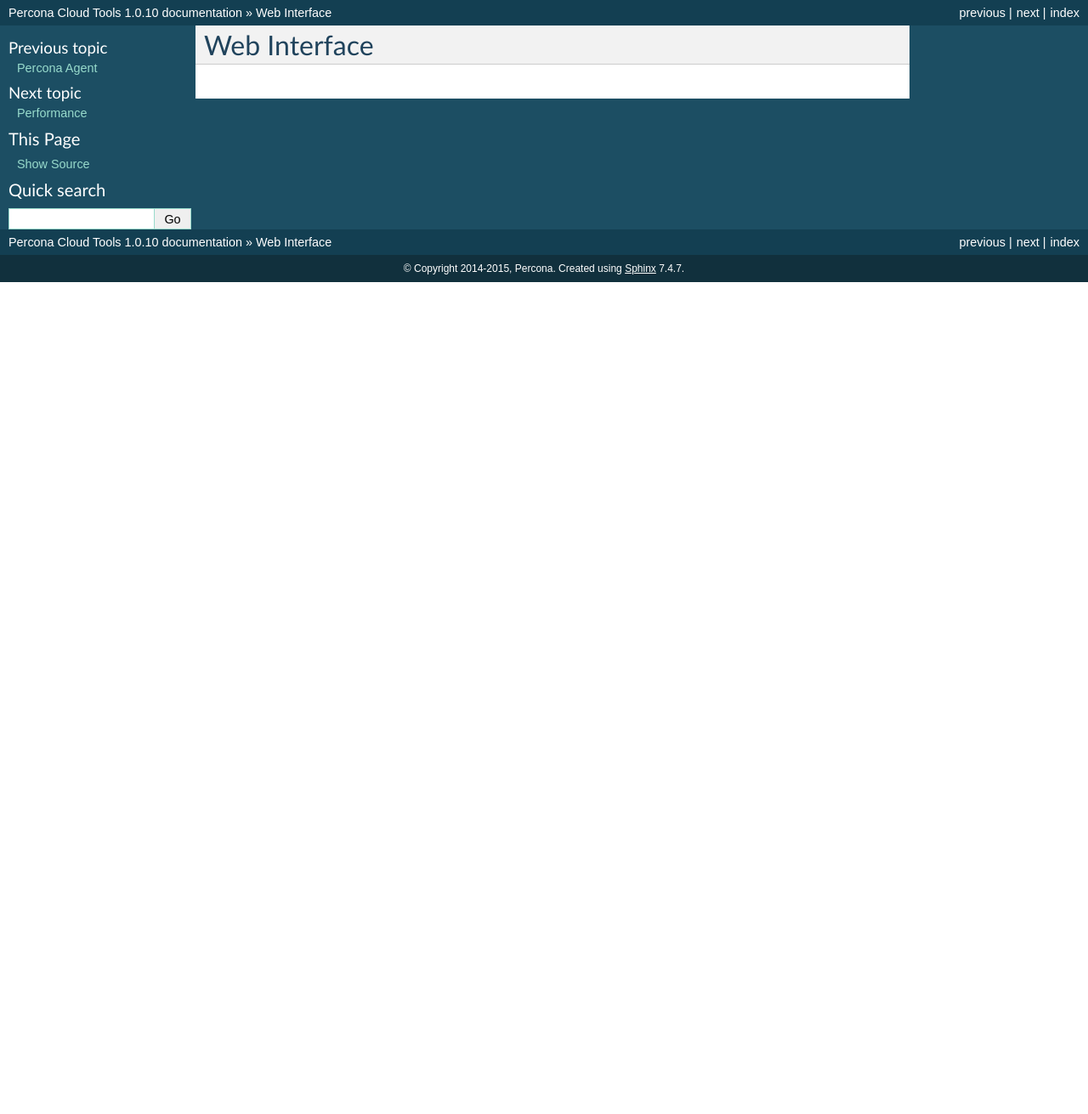
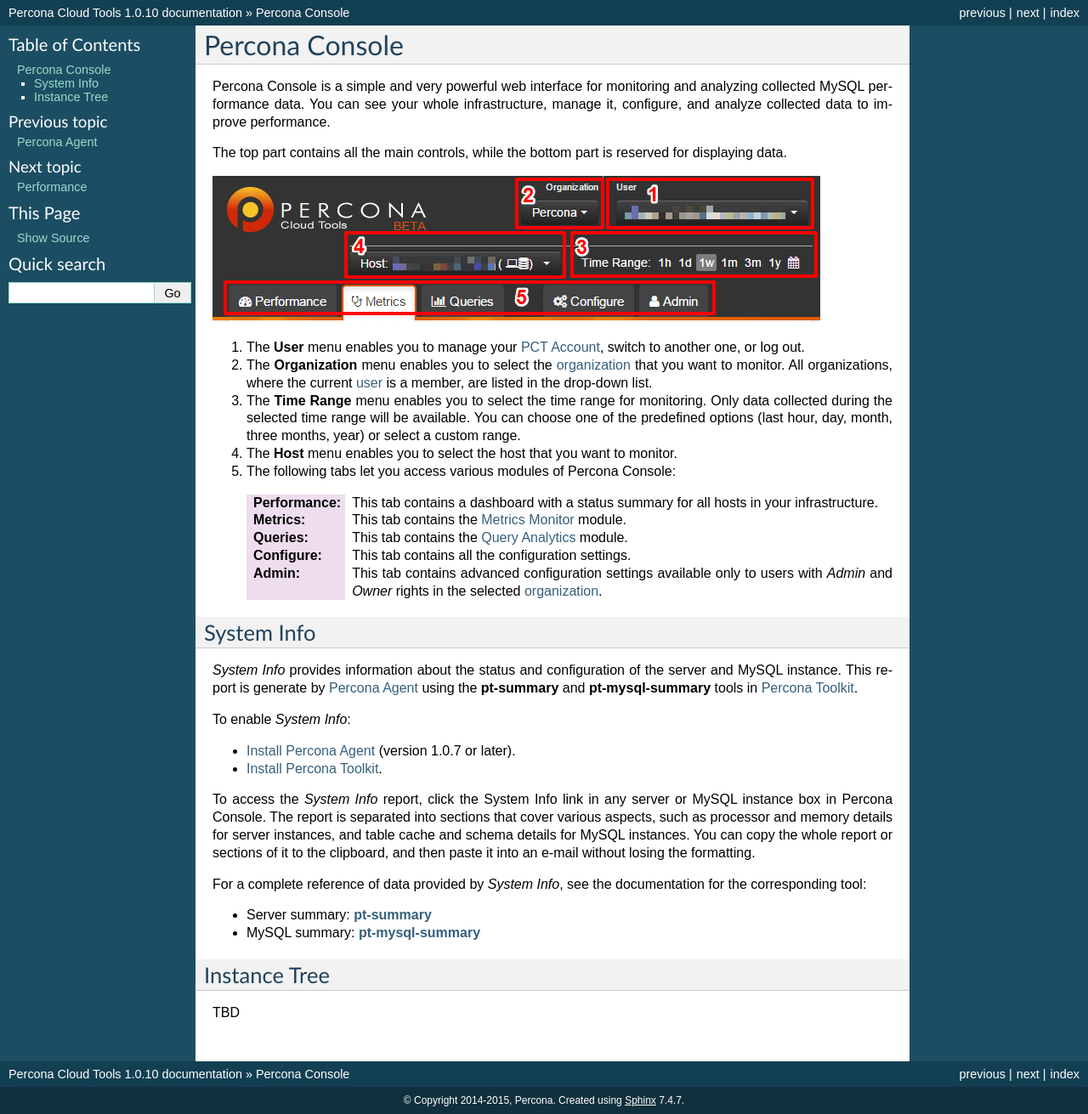
Before and after one commit to percona/cloud-tools, a Sphinx documentation site: the page built from doc/WebInterface.rst, in a window 1280 px wide. Shown: the whole page at 85% size. Built offline with Sphinx 7.4.7, drawn with Linux system fonts in a browser that asks for light colours; pages that are not in the unit, such as notebooks, are missing from menus; before the commit the page ends 900 px from its top, so only the background shows below that.

Commit message:
Retry: More cleanup, added section about web UI

```diff
--- a/doc/Account.rst
+++ b/doc/Account.rst
@@ -3,7 +3,8 @@
 PCT Account
 ===========
 
-Percona Cloud Tools (PCT) is a cloud-based service used by many different people.
+Percona Cloud Tools (PCT) is a cloud-based service
+used by many different people.
 Each person registers an account that uniquely identifies the user.
 
 The user account is automatically added to a default organization.
@@ -41,4 +42,4 @@
   to which your account is assigned and add other organizations.
 
 .. note:: Every organization has a unique API key.
-   You specify it when installing :ref:`agent`.
+   You specify it when installing :term:`Percona Agent`.
--- a/doc/Agent.rst
+++ b/doc/Agent.rst
@@ -46,7 +46,8 @@
 
 .. sidebar:: Percona Toolkit
 
-   Percona Toolkit is required by Percona Agent to provide *System Info*
+   :term:`Percona Toolkit` is required by Percona Agent
+   to provide :term:`System Info`
    with detailed information about the server and MySQL.
    You can find installation instructions in
    `Percona Toolkit Documentation <http://www.percona.com/doc/percona-toolkit>`_
--- a/doc/Faq.rst
+++ b/doc/Faq.rst
@@ -11,4 +11,4 @@
 
 This is currently not possible, because Percona Agent does not support
 monitoring multiple remote MySQL instances. It is a planned feature,
-which whould be available soon.
+which will be available soon.
--- a/doc/WebInterface.rst
+++ b/doc/WebInterface.rst
@@ -1,4 +1,74 @@
 .. _console:
 
-Web Interface
-=============
+Percona Console
+===============
+
+Percona Console is a simple and very powerful web interface
+for monitoring and analyzing collected MySQL performance data.
+You can see your whole infrastructure, manage it, configure,
+and analyze collected data to improve performance.
+
+The top part contains all the main controls,
+while the bottom part is reserved for displaying data.
+
+.. image:: images/PerconaConsole-head.png
+
+1. The **User** menu enables you to manage your :term:`PCT Account`,
+   switch to another one, or log out.
+2. The **Organization** menu enables you to select the :term:`organization`
+   that you want to monitor.
+   All organizations, where the current :term:`user` is a member,
+   are listed in the drop-down list.
+3. The **Time Range** menu enables you to select the time range for monitoring.
+   Only data collected during the selected time range will be available.
+   You can choose one of the predefined options
+   (last hour, day, month, three months, year) or select a custom range.
+4. The **Host** menu enables you to select the host that you want to monitor.
+5. The following tabs let you access various modules of Percona Console:
+
+   :Performance: This tab contains a dashboard with a status summary
+    for all hosts in your infrastructure.
+   :Metrics: This tab contains the :term:`Metrics Monitor` module.
+   :Queries: This tab contains the :term:`Query Analytics` module.
+   :Configure: This tab contains all the configuration settings.
+   :Admin: This tab contains advanced configuration settings
+    available only to users with *Admin* and *Owner* rights
+    in the selected :term:`organization`.
+
+System Info
+-----------
+
+*System Info* provides information about the status
+and configuration of the server and MySQL instance.
+This report is generate by :term:`Percona Agent`
+using the :command:`pt-summary` and :command:`pt-mysql-summary` tools
+in :term:`Percona Toolkit`.
+
+To enable *System Info*:
+
+* :ref:`Install Percona Agent <agent>` (version 1.0.7 or later).
+* `Install Percona Toolkit <http://percona.com/doc/percona-toolkit/2.2/installation.html>`_.
+
+To access the *System Info* report, click the :guilabel:`System Info` link
+in any server or MySQL instance box in Percona Console.
+The report is separated into sections that cover various aspects,
+such as processor and memory details for server instances,
+and table cache and schema details for MySQL instances.
+You can copy the whole report or sections of it to the clipboard,
+and then paste it into an e-mail without losing the formatting.
+
+For a complete reference of data provided by *System Info*,
+see the documentation for the corresponding tool:
+
+* Server summary: |pt-summary|_
+* MySQL summary: |pt-mysql-summary|_
+
+.. |pt-summary| replace:: :command:`pt-summary`
+.. _pt-summary: http://percona.com/doc/percona-toolkit/2.2/pt-summary.html
+.. |pt-mysql-summary| replace:: :command:`pt-mysql-summary`
+.. _pt-mysql-summary: http://percona.com/doc/percona-toolkit/2.2/pt-mysql-summary.html
+
+Instance Tree
+-------------
+
+TBD
```
Also changed, not shown: other parts of doc/Agent.rst (+1 -1 lines), doc/glossary.rst (+12 -0 lines), doc/index.rst (+19 -7 lines).
